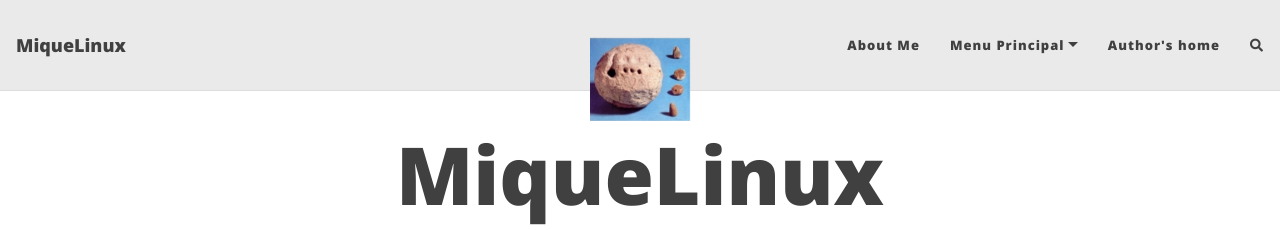
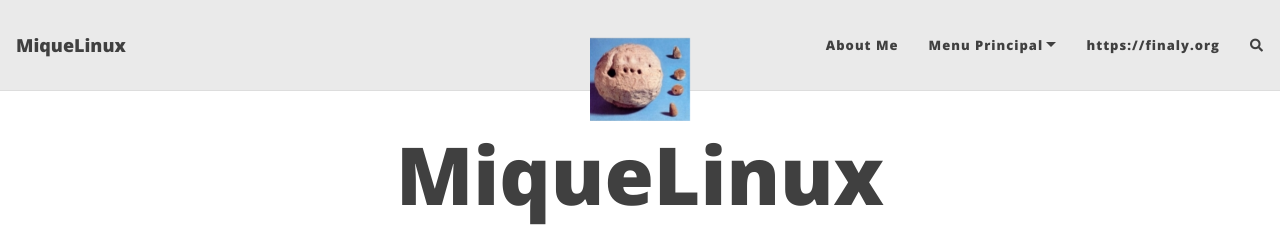
Before and after one commit to miquelinux/miquelinux.github.io, a Jekyll site: the page built from index.html, in a window 1280 px wide. Shown: the top 230 px of the page. Built offline with Jekyll 4.4.1, drawn with Linux system fonts in a browser that asks for light colours; nearby versions of some CDN libraries; the list of posts is cut into pages by our own code; comment, search, counter and statistics services are not loaded.

Commit message:
Add files via SSH

```diff
--- a/_config.yml
+++ b/_config.yml
@@ -26,7 +26,7 @@ navbar-links:
     - finaly-org: "https://finaly-org.github.io"
     - diner-comunitari-org: "https://diner-comunitari-org.github.io"
     - Learn markdown: "https://www.markdowntutorial.com/"
-  Author's home: "https://finaly.org"
+  https://finaly.org: "https://finaly.org"
 
 ################
 # --- Logo --- #
```
